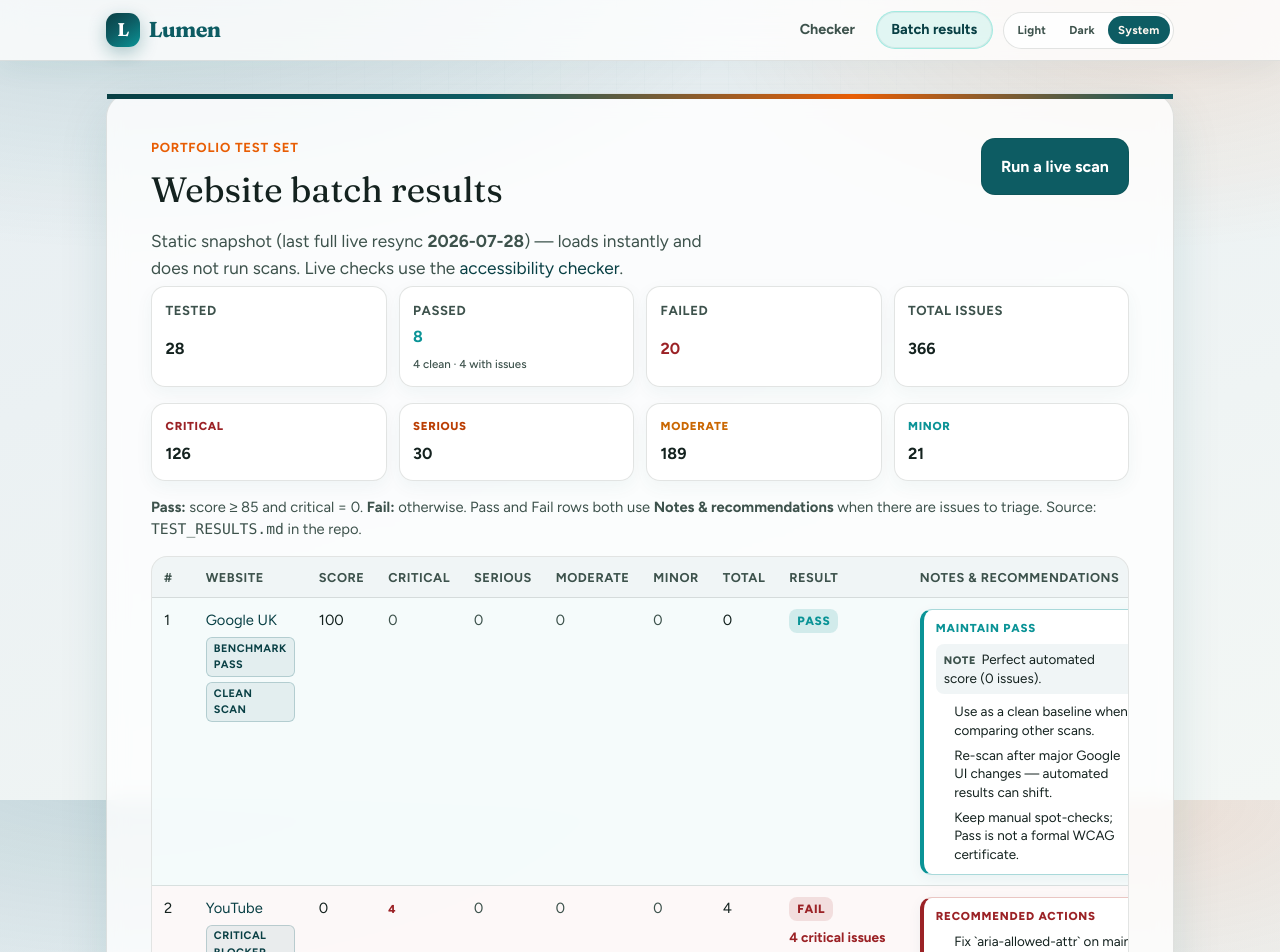
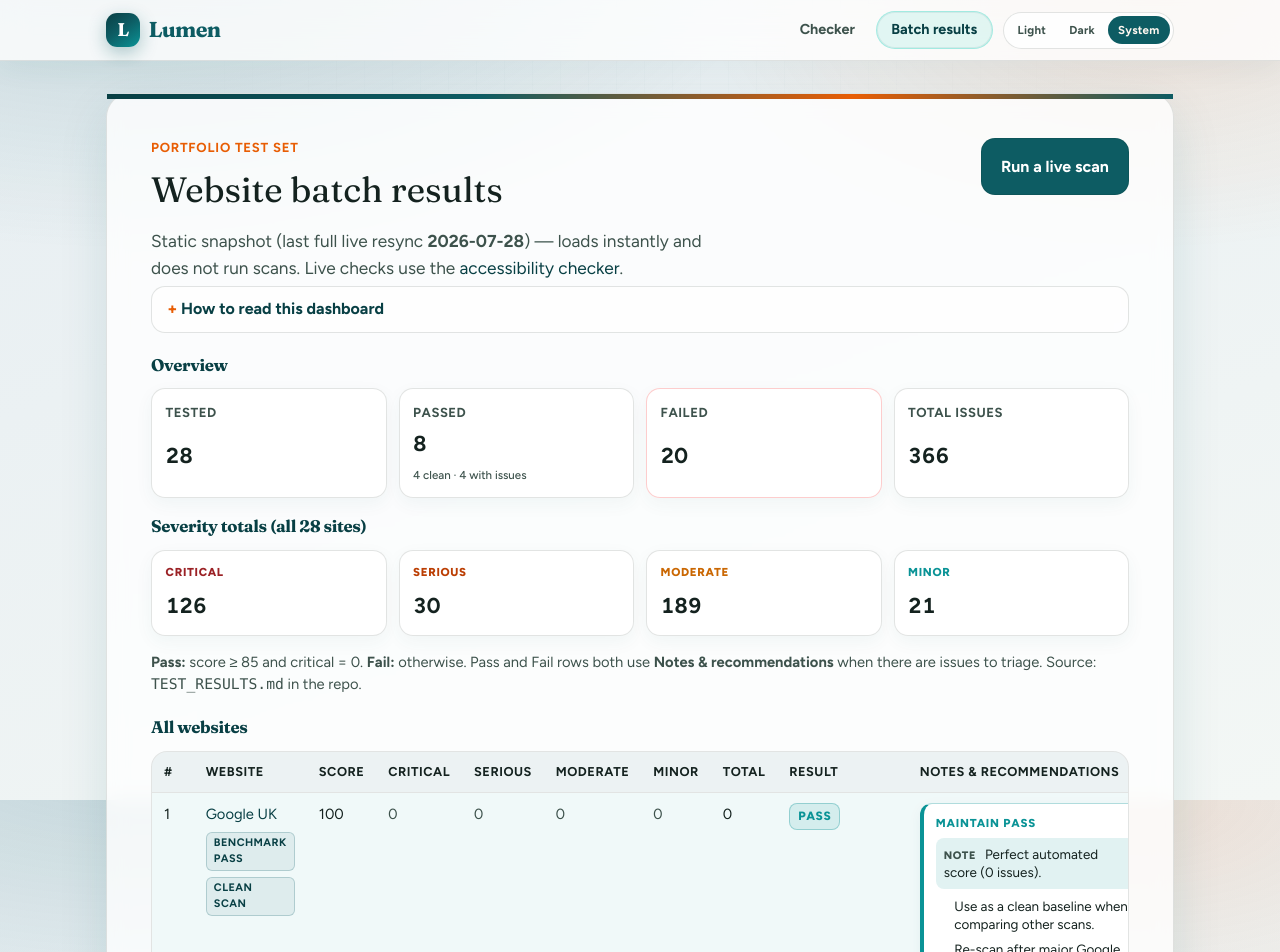
Before and after one commit to balisikh/ai-based-web-accessibility-checker, a Next.js app in the folder web/: page /batch in a window 1280 px wide. Shown: the top 952 px of the page. Built offline with nearby package versions, Linux system fonts and the light colour scheme.

Commit message:
Improve batch dashboard readability across light and dark themes
Theme-aware batch tokens, how-to-read guide with color legend, section headings, and note label spacing fix.

Co-authored-by: Cursor <cursoragent@cursor.com>

```diff
--- a/web/src/app/batch/BatchGuidanceCell.tsx
+++ b/web/src/app/batch/BatchGuidanceCell.tsx
@@ -9,7 +9,7 @@ export function BatchGuidanceCell({ guidance }: { guidance: BatchSiteGuidanceVie
       <p className="batch-guidance-kicker">{guidance.kicker}</p>
       {guidance.note ? (
         <p className="batch-guidance-note">
-          <span className="batch-guidance-note-label">Note</span>
+          <span className="batch-guidance-note-label">Note</span>{" "}
           {guidance.note}
         </p>
       ) : null}
--- /dev/null
+++ b/web/src/app/batch/BatchReadGuide.tsx
@@ -0,0 +1,51 @@
+export function BatchReadGuide() {
+  return (
+    <details className="learn-more batch-read-guide">
+      <summary>How to read this dashboard</summary>
+      <div className="learn-more-body">
+        <p>
+          This page is a <strong>static snapshot</strong> of 28 public sites
+          from the test plan — not a live scan. Colors adapt to your{" "}
+          <strong>Light / Dark / System</strong> theme in the header.
+        </p>
+        <div className="batch-legend" role="list" aria-label="Color legend">
+          <div className="batch-legend-item batch-legend-pass" role="listitem">
+            <span className="batch-legend-swatch" aria-hidden="true" />
+            <span>
+              <strong>Pass</strong> — score ≥ 85 and critical = 0 (teal row /
+              badge)
+            </span>
+          </div>
+          <div className="batch-legend-item batch-legend-fail" role="listitem">
+            <span className="batch-legend-swatch" aria-hidden="true" />
+            <span>
+              <strong>Fail</strong> — score below 85 and/or critical issues
+              (warm row / badge)
+            </span>
+          </div>
+          <div className="batch-legend-item batch-legend-guidance" role="listitem">
+            <span className="batch-legend-swatch" aria-hidden="true" />
+            <span>
+              <strong>Notes column</strong> — left border matches Pass (teal) or
+              Fail (red); lists what to fix or maintain
+            </span>
+          </div>
+        </div>
+        <ul className="batch-read-list">
+          <li>
+            <strong>Tested / Passed / Failed</strong> — website batch rule counts
+            (Passed may include sites with non-critical issues).
+          </li>
+          <li>
+            <strong>Critical → Minor</strong> — total axe findings summed across
+            all 28 URLs; severity labels use the same colors in every theme.
+          </li>
+          <li>
+            <strong>Result column</strong> — Pass/Fail badge plus short callouts
+            (e.g. issue count still to triage on a Pass).
+          </li>
+        </ul>
+      </div>
+    </details>
+  );
+}
--- a/web/src/app/batch/page.tsx
+++ b/web/src/app/batch/page.tsx
@@ -9,6 +9,7 @@ import {
 } from "@/lib/website-pass-fail";
 import { batchGuidanceForRow } from "@/lib/website-batch-guidance";
 import { BATCH_TAG_LABELS, tagsForBatchSite } from "@/lib/website-batch-tags";
+import { BatchReadGuide } from "./BatchReadGuide";
 import { BatchGuidanceCell } from "./BatchGuidanceCell";
 import { BatchMobileCards } from "./BatchMobileCards";
 import { BatchResultCallouts } from "./BatchResultCallouts";
@@ -56,6 +57,9 @@ export default function BatchResultsPage() {
           </Link>
         </div>
 
+        <BatchReadGuide />
+
+        <h2 className="batch-section-title">Overview</h2>
         <ul className="batch-summary" aria-label="Batch totals">
           <li>
             <span className="batch-summary-label">Tested</span>
@@ -79,23 +83,24 @@ export default function BatchResultsPage() {
           </li>
         </ul>
 
+        <h2 className="batch-section-title">Severity totals (all 28 sites)</h2>
         <ul
           className="batch-summary batch-summary-severity"
           aria-label="Severity totals across all 28 sites"
         >
-          <li>
+          <li className="batch-summary-sev batch-summary-sev-critical">
             <span className="sev sev-critical">Critical</span>
             <strong>{WEBSITE_BATCH_SUMMARY.totalCritical}</strong>
           </li>
-          <li>
+          <li className="batch-summary-sev batch-summary-sev-serious">
             <span className="sev sev-serious">Serious</span>
             <strong>{WEBSITE_BATCH_SUMMARY.totalSerious}</strong>
           </li>
-          <li>
+          <li className="batch-summary-sev batch-summary-sev-moderate">
             <span className="sev sev-moderate">Moderate</span>
             <strong>{WEBSITE_BATCH_SUMMARY.totalModerate}</strong>
           </li>
-          <li>
+          <li className="batch-summary-sev batch-summary-sev-minor">
             <span className="sev sev-minor">Minor</span>
             <strong>{WEBSITE_BATCH_SUMMARY.totalMinor}</strong>
           </li>
@@ -110,6 +115,9 @@ export default function BatchResultsPage() {
 
         <BatchMobileCards rows={WEBSITE_BATCH_RESULTS} />
 
+        <h2 className="batch-section-title batch-section-title-table">
+          All websites
+        </h2>
         <div className="batch-table-wrap batch-table-desktop">
           <table className="batch-table">
             <caption className="sr-only">
--- a/web/src/app/globals.css
+++ b/web/src/app/globals.css
@@ -19,6 +19,16 @@
   --serious: #bb3e03;
   --moderate: #ca6702;
   --minor: #0a9396;
+  --pass: #0a9396;
+  --pass-muted: rgba(10, 147, 150, 0.12);
+  --pass-border: rgba(10, 147, 150, 0.32);
+  --pass-row-bg: rgba(10, 147, 150, 0.06);
+  --fail-row-bg: rgba(155, 34, 38, 0.05);
+  --fail-muted: rgba(155, 34, 38, 0.12);
+  --batch-tile-bg: rgba(255, 255, 255, 0.88);
+  --batch-table-surface: rgba(255, 255, 255, 0.92);
+  --batch-table-head: rgba(13, 92, 99, 0.08);
+  --batch-guidance-surface: rgba(255, 255, 255, 0.96);
   --shadow: 0 18px 50px rgba(13, 92, 99, 0.12);
   --radius: 18px;
   --font-display: var(--font-fraunces), ui-serif, Georgia, serif;
@@ -57,6 +67,16 @@ html[data-theme="dark"] {
   --serious: #fdba74;
   --moderate: #fcd34d;
   --minor: #2dd4bf;
+  --pass: #2dd4bf;
+  --pass-muted: rgba(45, 212, 191, 0.14);
+  --pass-border: rgba(45, 212, 191, 0.4);
+  --pass-row-bg: rgba(45, 212, 191, 0.1);
+  --fail-row-bg: rgba(248, 113, 113, 0.1);
+  --fail-muted: rgba(248, 113, 113, 0.16);
+  --batch-tile-bg: rgba(24, 34, 32, 0.92);
+  --batch-table-surface: rgba(18, 26, 24, 0.96);
+  --batch-table-head: rgba(45, 212, 191, 0.12);
+  --batch-guidance-surface: rgba(22, 32, 30, 0.98);
   --shadow: 0 18px 50px rgba(0, 0, 0, 0.45);
 }
 
@@ -81,6 +101,16 @@ html[data-theme="dark"] {
     --serious: #fdba74;
     --moderate: #fcd34d;
     --minor: #2dd4bf;
+    --pass: #2dd4bf;
+    --pass-muted: rgba(45, 212, 191, 0.14);
+    --pass-border: rgba(45, 212, 191, 0.4);
+    --pass-row-bg: rgba(45, 212, 191, 0.1);
+    --fail-row-bg: rgba(248, 113, 113, 0.1);
+    --fail-muted: rgba(248, 113, 113, 0.16);
+    --batch-tile-bg: rgba(24, 34, 32, 0.92);
+    --batch-table-surface: rgba(18, 26, 24, 0.96);
+    --batch-table-head: rgba(45, 212, 191, 0.12);
+    --batch-guidance-surface: rgba(22, 32, 30, 0.98);
     --shadow: 0 18px 50px rgba(0, 0, 0, 0.45);
   }
 }
@@ -533,7 +563,7 @@ html[data-theme="system"] .site-nav-link.is-active {
 }
 
 .hero-stat-pass {
-  color: #0a9396;
+  color: var(--pass);
 }
 
 .hero-stat-fail {
@@ -1740,32 +1770,112 @@ pre {
   gap: 0.75rem;
 }
 
+.batch-read-guide {
+  margin: 0 0 1.25rem;
+}
+
+.batch-section-title {
+  margin: 0 0 0.65rem;
+  font-family: var(--font-display);
+  font-size: 1.05rem;
+  font-weight: 620;
+  letter-spacing: -0.02em;
+  color: var(--brand-deep);
+}
+
+.batch-section-title-table {
+  margin-top: 1.25rem;
+}
+
+.batch-legend {
+  display: grid;
+  gap: 0.55rem;
+  margin: 0.75rem 0 0;
+}
+
+.batch-legend-item {
+  display: grid;
+  grid-template-columns: auto 1fr;
+  gap: 0.65rem;
+  align-items: start;
+  font-size: 0.88rem;
+  line-height: 1.45;
+  color: var(--ink);
+}
+
+.batch-legend-swatch {
+  width: 0.85rem;
+  height: 2.2rem;
+  border-radius: 4px;
+  margin-top: 0.1rem;
+}
+
+.batch-legend-pass .batch-legend-swatch {
+  background: var(--pass);
+  box-shadow: inset 0 0 0 1px var(--pass-border);
+}
+
+.batch-legend-fail .batch-legend-swatch {
+  background: var(--critical);
+}
+
+.batch-legend-guidance .batch-legend-swatch {
+  background: linear-gradient(90deg, var(--pass) 50%, var(--critical) 50%);
+}
+
+.batch-read-list {
+  margin: 0.85rem 0 0;
+  padding-left: 1.2rem;
+  display: grid;
+  gap: 0.45rem;
+  font-size: 0.88rem;
+  line-height: 1.45;
+  color: var(--ink-soft);
+}
+
 .batch-summary li {
   padding: 0.85rem;
   border-radius: 14px;
-  background: rgba(255, 255, 255, 0.85);
+  background: var(--batch-tile-bg);
   border: 1px solid var(--line);
   display: grid;
   gap: 0.3rem;
   box-shadow: 0 6px 18px rgba(13, 92, 99, 0.05);
 }
 
+.batch-summary li strong {
+  color: var(--ink);
+  font-size: 1.35rem;
+  font-variant-numeric: tabular-nums;
+}
+
 .batch-summary-pass {
-  border-color: rgba(10, 147, 150, 0.28);
+  border-color: var(--pass-border);
   background: linear-gradient(
     165deg,
-    rgba(10, 147, 150, 0.1),
-    rgba(255, 255, 255, 0.92)
+    var(--pass-muted),
+    var(--batch-tile-bg) 70%
   );
 }
 
 .batch-summary-fail {
-  border-color: rgba(155, 34, 38, 0.22);
+  border-color: rgba(155, 34, 38, 0.28);
   background: linear-gradient(
     165deg,
-    rgba(155, 34, 38, 0.07),
-    rgba(255, 255, 255, 0.92)
+    var(--fail-muted),
+    var(--batch-tile-bg) 70%
   );
+}
+
+html[data-theme="dark"] .batch-summary-fail,
+html[data-theme="system"] .batch-summary-fail {
+  border-color: rgba(248, 113, 113, 0.35);
+}
+
+@media (prefers-color-scheme: dark) {
+  html[data-theme="system"] .batch-summary-fail {
+    border-color: rgba(248, 113, 113, 0.35);
+  }
 }
 
 .batch-summary-label {
@@ -1777,7 +1887,27 @@ pre {
 }
 
 .batch-summary-pass strong {
-  color: #0a9396;
+  color: var(--pass);
+}
+
+.batch-summary-sev {
+  border-left: 4px solid var(--line);
+}
+
+.batch-summary-sev-critical {
+  border-left-color: var(--critical);
+}
+
+.batch-summary-sev-serious {
+  border-left-color: var(--serious);
+}
+
+.batch-summary-sev-moderate {
+  border-left-color: var(--moderate);
+}
+
+.batch-summary-sev-minor {
+  border-left-color: var(--minor);
 }
 
 .batch-summary-sub {
@@ -1824,7 +1954,7 @@ pre {
   overflow-x: auto;
   border: 1px solid var(--line);
   border-radius: 16px;
-  background: rgba(255, 255, 255, 0.88);
+  background: var(--batch-table-surface);
 }
 
 .batch-table {
@@ -1845,8 +1975,11 @@ pre {
   font-size: 0.8rem;
   text-transform: uppercase;
   letter-spacing: 0.04em;
-  color: var(--ink-soft);
-  background: rgba(13, 92, 99, 0.06);
+  color: var(--ink);
+  background: var(--batch-table-head);
+  position: sticky;
+  top: 0;
+  z-index: 1;
 }
 
 .batch-table tbody tr:last-child td {
@@ -1854,31 +1987,46 @@ pre {
 }
 
 .batch-row-pass {
-  background: rgba(10, 147, 150, 0.04);
+  background: var(--pass-row-bg);
 }
 
 .batch-row-fail {
-  background: rgba(180, 50, 40, 0.03);
+  background: var(--fail-row-bg);
 }
 
 .batch-guidance {
   border-radius: 12px;
   padding: 0.65rem 0.75rem;
   border: 1px solid var(--line);
-  background: rgba(255, 255, 255, 0.95);
+  background: var(--batch-guidance-surface);
   box-shadow: 0 4px 14px rgba(13, 92, 99, 0.06);
 }
 
 .batch-guidance-pass {
-  border-left: 4px solid #0a9396;
-  border-color: rgba(10, 147, 150, 0.35);
-  border-left-color: #0a9396;
+  border-left: 4px solid var(--pass);
+  border-color: var(--pass-border);
+  border-left-color: var(--pass);
 }
 
 .batch-guidance-fail {
   border-left: 4px solid var(--critical);
   border-color: rgba(180, 50, 40, 0.28);
   border-left-color: var(--critical);
+}
+
+html[data-theme="dark"] .batch-guidance-fail,
+html[data-theme="system"] .batch-guidance-fail {
+  border-color: rgba(248, 113, 113, 0.28);
+}
+
+@media (prefers-color-scheme: dark) {
+  html[data-theme="system"] .batch-guidance-fail {
+    border-color: rgba(248, 113, 113, 0.28);
+  }
+}
+
+.batch-guidance-pass .batch-guidance-kicker {
+  color: var(--pass);
 }
 
 .batch-guidance-kicker {
@@ -1894,22 +2042,59 @@ pre {
   color: var(--critical);
 }
 
-.batch-guidance-pass .batch-guidance-kicker {
-  color: #0a9396;
-}
-
 .batch-guidance-note {
   margin: 0 0 0.5rem;
   padding: 0.4rem 0.5rem;
   border-radius: 8px;
-  background: rgba(13, 92, 99, 0.06);
+  background: var(--pass-muted);
   font-size: 0.84rem;
   line-height: 1.4;
   color: var(--ink);
 }
 
 .batch-guidance-fail .batch-guidance-note {
-  background: rgba(180, 50, 40, 0.08);
+  background: var(--fail-muted);
+}
+
+.batch-badge-pass {
+  background: var(--pass-muted);
+  color: var(--pass);
+  border: 1px solid var(--pass-border);
+}
+
+.batch-badge-fail {
+  background: var(--fail-muted);
+  color: var(--critical);
+  border: 1px solid rgba(155, 34, 38, 0.25);
+}
+
+html[data-theme="dark"] .batch-badge-fail,
+html[data-theme="system"] .batch-badge-fail {
+  border-color: rgba(248, 113, 113, 0.35);
+}
+
+@media (prefers-color-scheme: dark) {
+  html[data-theme="system"] .batch-badge-fail {
+    border-color: rgba(248, 113, 113, 0.35);
+  }
+}
+
+.batch-row-callout-pass {
+  color: var(--pass);
+  font-weight: 600;
+}
+
+.batch-tag {
+  display: inline-block;
+  font-size: 0.68rem;
+  font-weight: 700;
+  text-transform: uppercase;
+  letter-spacing: 0.04em;
+  padding: 0.15rem 0.45rem;
+  border-radius: 6px;
+  border: 1px solid var(--line);
+  background: var(--pass-muted);
+  color: var(--brand-deep);
 }
 
 .batch-guidance-note-label {
@@ -1948,16 +2133,6 @@ pre {
   border-radius: 8px;
 }
 
-.batch-badge-pass {
-  background: rgba(10, 147, 150, 0.15);
-  color: #0a9396;
-}
-
-.batch-badge-fail {
-  background: rgba(155, 34, 38, 0.12);
-  color: var(--critical);
-}
-
 .batch-critical-num {
   font-weight: 800;
   color: var(--critical);
@@ -1975,11 +2150,6 @@ pre {
   font-size: 0.82rem;
   color: var(--ink-soft);
   line-height: 1.35;
-}
-
-.batch-row-callout-pass {
-  color: #0a9396;
-  font-weight: 600;
 }
 
 .batch-tag-row {
@@ -2091,7 +2261,7 @@ pre {
   border: 1px solid var(--line);
   border-radius: 16px;
   padding: 1rem;
-  background: rgba(255, 255, 255, 0.92);
+  background: var(--batch-tile-bg);
   box-shadow: 0 6px 20px rgba(13, 92, 99, 0.06);
   max-width: 100%;
   min-width: 0;
@@ -2100,7 +2270,7 @@ pre {
 }
 
 .batch-card-pass {
-  border-left: 4px solid #0a9396;
+  border-left: 4px solid var(--pass);
 }
 
 .batch-card-fail {
```
